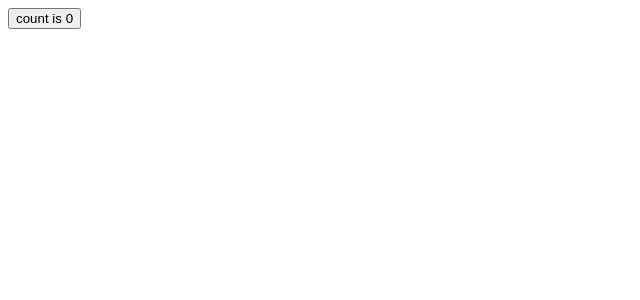
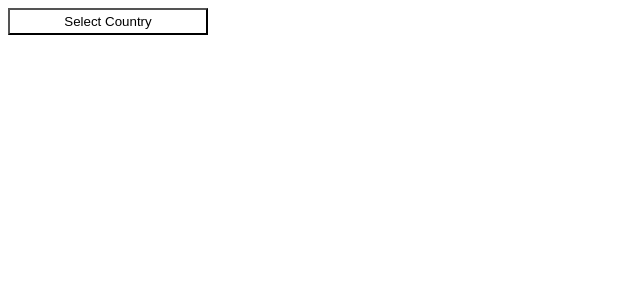
Before and after one commit to vishucrafts/react-starter, a React (Vite) app: page / in a window 1280 px wide. Shown: the top 300 px of the page, without its empty margins (0-640 px from the left). Built offline with nearby package versions, Linux system fonts and the light colour scheme.

Commit message:
Select Menu

```diff
--- a/src/App.tsx
+++ b/src/App.tsx
@@ -1,10 +1,13 @@
-import Counter from "./Counter";
+import SelectMenu from "./components/SelectMenu/SelectMenu";
 
 function App() {
 	console.log("App renders");
 	return (
 		<div>
-			<Counter />
+			<SelectMenu
+				label="Select Country"
+				options={["United States", "Canada", "India"]}
+			/>
 		</div>
 	);
 }
--- /dev/null
+++ b/src/components/SelectMenu/SelectMenu.css
@@ -0,0 +1,28 @@
+.select-menu-wrapper {
+	width: 200px;
+	position: relative;
+}
+
+.select-menu-wrapper .label {
+	width: 100%;
+	background: transparent;
+	padding: 4px;
+}
+
+.options {
+	display: flex;
+	flex-direction: column;
+	position: absolute;
+	width: 100%;
+	z-index: 2;
+}
+
+.option {
+	border: 0px;
+	background: transparent;
+	background: purple;
+	color: white;
+	font-weight: bold;
+	padding: 8px;
+	text-align: left;
+}
--- /dev/null
+++ b/src/components/SelectMenu/SelectMenu.tsx
@@ -0,0 +1,60 @@
+import { useState } from "react";
+import "./SelectMenu.css";
+
+type Props = {
+	label: string;
+	options: string[];
+};
+
+// states
+// 	isMenuOpen: false,
+// 	selectedOption: "Canada",
+// Updates => []
+export default function SelectMenu(props: Props) {
+	const { label, options } = props;
+
+	const [isMenuOpen, setIsMenuOpen] = useState(false);
+	const [selectedOption, setSelectedOption] = useState("");
+	console.log("SelectMenu renders");
+
+	function handleMenuToggle() {
+		// All updates are batched
+		setIsMenuOpen(!isMenuOpen); //Schedule an update -> add to the update array
+	}
+
+	function handleMenuItemClick(option: string) {
+		// All updates are batched
+		setIsMenuOpen(false); //Schedule an update -> add to the update array
+		setSelectedOption(option); //Schedule an update -> add to the update array
+	} // Event handler has finished executing -> flush the update array
+
+	return (
+		<div className="select-menu-wrapper">
+			<button className="label" onClick={handleMenuToggle}>
+				{selectedOption ? selectedOption : label}
+			</button>
+			{isMenuOpen && (
+				<div className="options">
+					{options.map((option) => {
+						return (
+							<button
+								key={option}
+								className="option"
+								onClick={() => handleMenuItemClick(option)}
+							>
+								{option}
+							</button>
+						);
+					})}
+				</div>
+			)}
+		</div>
+	);
+}
+
+// AND operator
+
+// true && true = true
+// true && false = false
+// false && true = false
+// false && false = false
```
Also changed, not shown: src/components/Counter/index.tsx (renamed from src/Counter/index.tsx).
